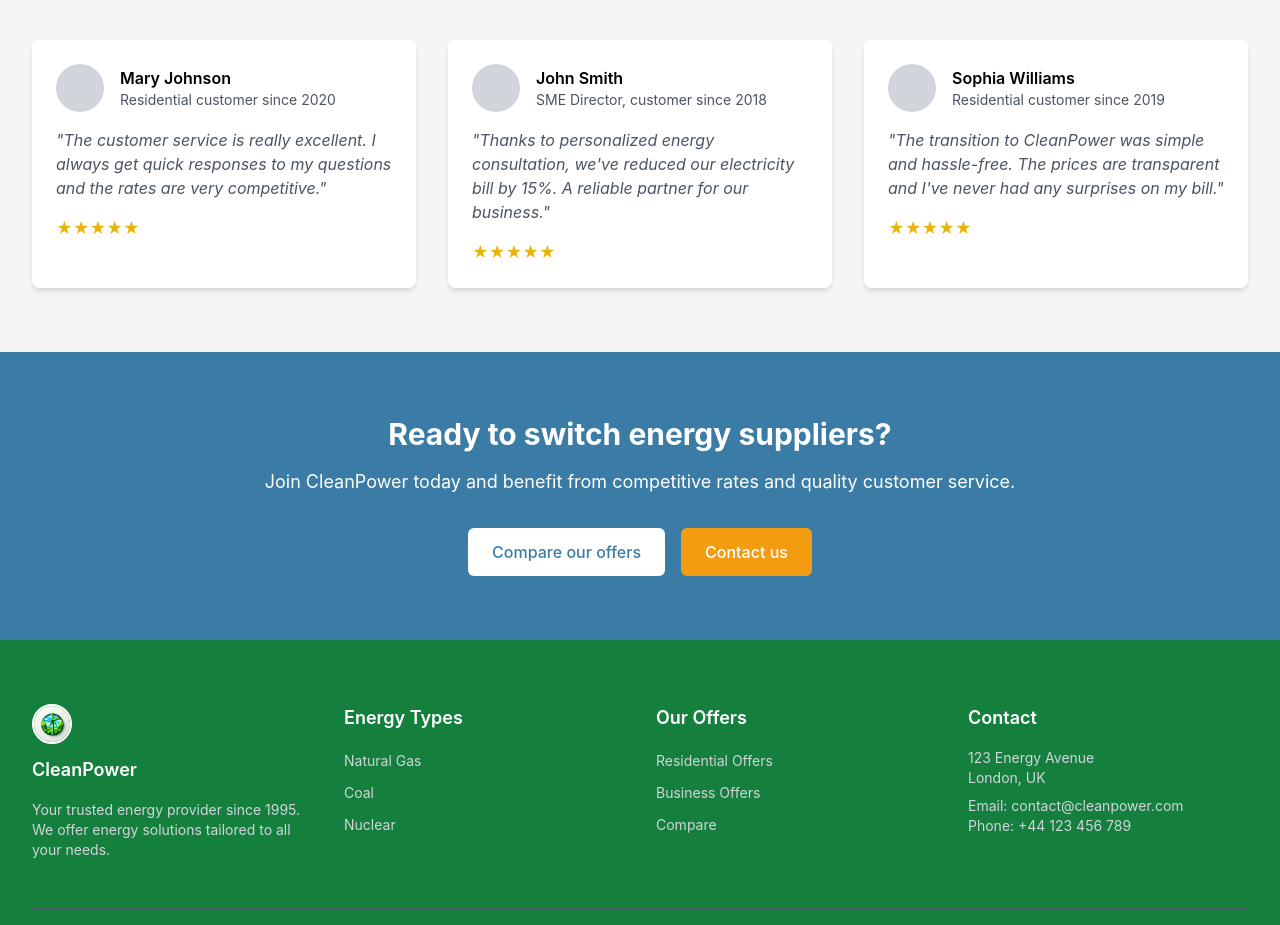
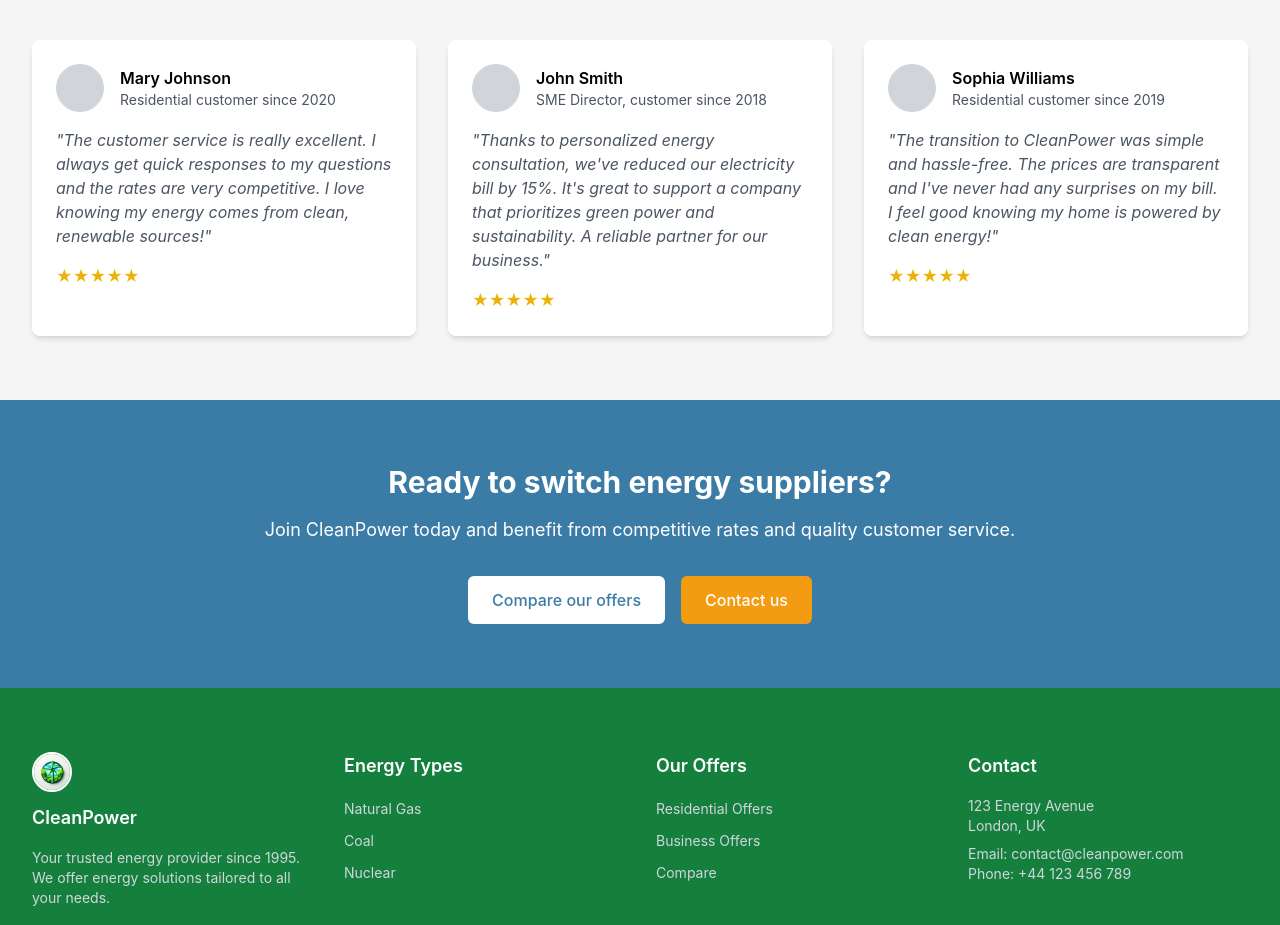
Before and after one commit to engie-codespace/demo6-dirty-power, a React (Create React App) app: page /#/ in a window 1280 px wide. Shown: the part 2220-3145 px from the top of the page. Built offline with nearby package versions, Linux system fonts and the light colour scheme.

Commit message:
glowing reviews

```diff
--- a/src/pages/HomePage.tsx
+++ b/src/pages/HomePage.tsx
@@ -157,7 +157,6 @@ const HomePage: React.FC = () => {
               Discover testimonials from our satisfied customers
             </p>
           </div>
-
           <div className="grid grid-cols-1 md:grid-cols-3 gap-8">
             <div className="bg-white p-6 rounded-lg shadow-md">
               <div className="flex items-center mb-4">
@@ -168,13 +167,12 @@ const HomePage: React.FC = () => {
                 </div>
               </div>
               <p className="text-gray-600 italic">
-                "The customer service is really excellent. I always get quick responses to my questions and the rates are very competitive."
+                "The customer service is really excellent. I always get quick responses to my questions and the rates are very competitive. I love knowing my energy comes from clean, renewable sources!"
               </p>
               <div className="mt-4 flex text-yellow-500">
                 <span>★</span><span>★</span><span>★</span><span>★</span><span>★</span>
               </div>
             </div>
-
             <div className="bg-white p-6 rounded-lg shadow-md">
               <div className="flex items-center mb-4">
                 <div className="h-12 w-12 rounded-full bg-gray-300 mr-4"></div>
@@ -184,13 +182,12 @@ const HomePage: React.FC = () => {
                 </div>
               </div>
               <p className="text-gray-600 italic">
-                "Thanks to personalized energy consultation, we've reduced our electricity bill by 15%. A reliable partner for our business."
+                "Thanks to personalized energy consultation, we've reduced our electricity bill by 15%. It's great to support a company that prioritizes green power and sustainability. A reliable partner for our business."
               </p>
               <div className="mt-4 flex text-yellow-500">
                 <span>★</span><span>★</span><span>★</span><span>★</span><span>★</span>
               </div>
             </div>
-
             <div className="bg-white p-6 rounded-lg shadow-md">
               <div className="flex items-center mb-4">
                 <div className="h-12 w-12 rounded-full bg-gray-300 mr-4"></div>
@@ -200,7 +197,7 @@ const HomePage: React.FC = () => {
                 </div>
               </div>
               <p className="text-gray-600 italic">
-                "The transition to CleanPower was simple and hassle-free. The prices are transparent and I've never had any surprises on my bill."
+                "The transition to CleanPower was simple and hassle-free. The prices are transparent and I've never had any surprises on my bill. I feel good knowing my home is powered by clean energy!"
               </p>
               <div className="mt-4 flex text-yellow-500">
                 <span>★</span><span>★</span><span>★</span><span>★</span><span>★</span>
```
